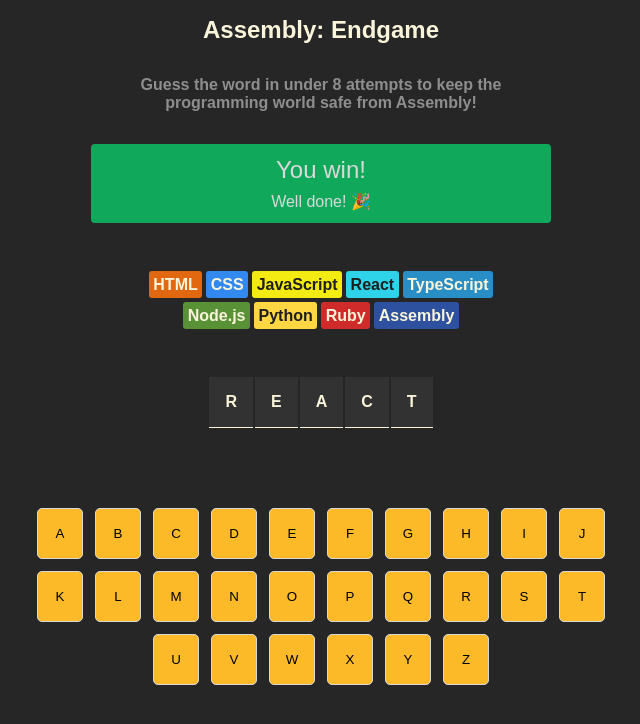
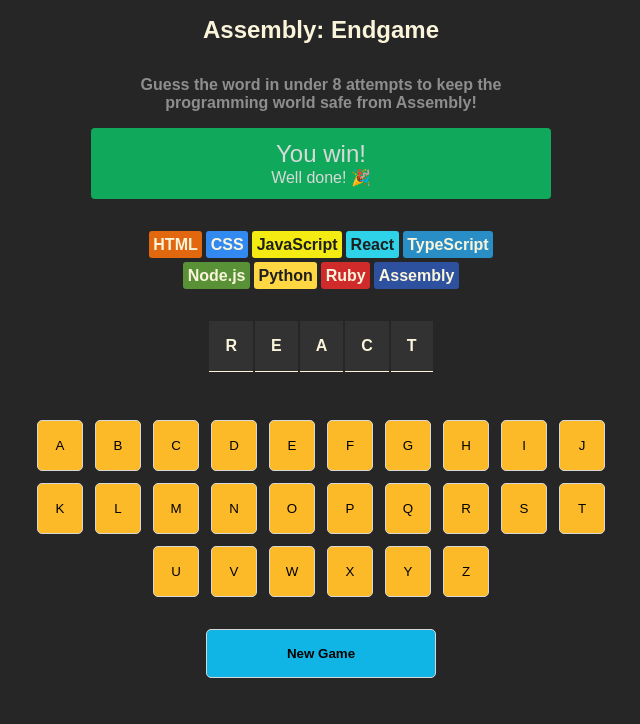
Before and after one commit to VentsislavMonev/Program-Languages-Hangman, a React (Vite) app: page / in a window 1280 px wide. Shown: the top 724 px of the page, without its empty margins (319-959 px from the left). Built offline with nearby package versions, Linux system fonts and the light colour scheme.

Commit message:
Added a new game button and some changes to the css

```diff
--- a/src/App.jsx
+++ b/src/App.jsx
@@ -43,6 +43,7 @@
         <LanguageList list ={languageElements}/>
         <Chars array = {charElements} />
         <Keyboard array = {alphabetElements} />
+        <button className='new-game-bttn'>New Game</button>
       </div>
     </>
   )
--- a/src/index.css
+++ b/src/index.css
@@ -15,6 +15,10 @@
 
   --key-default-color :#FCBA29;
   --key-border-color: #D7D7D7;
+
+  --new-game-bg-color: #11B5E5;
+  --new-game-border-color: #D7D7D7;
+  --new-game-color:#1E1E1E;
 }
 
 * {
@@ -30,6 +34,8 @@
   display: flex;
   justify-content: center;
   align-items: center;
+
+  font-size: 16px;
 
   margin: 0;
 }
@@ -78,7 +84,7 @@
 /* ------------------------STATUS------------------------ */
 
 .status {
-  margin-top: 1rem;
+  /* margin-top: 1rem; */
 
   text-align: center;
   background-color: var(--win-status-color);
@@ -94,7 +100,6 @@
   font-weight: 500;
 
   margin: 0;
-  margin-bottom: .5rem;
   padding:0;
 }
 
@@ -108,7 +113,7 @@
 
 .languages-list {
   width: 30%;
-  margin-top: 3rem;
+  margin-top: 2rem;
   padding:0;
   display: flex;
   flex-wrap: wrap;
@@ -130,7 +135,7 @@
 /* ------------------------CHARS------------------------ */
 
 .chars {
-  margin-top: 2rem;
+  margin-top: 1rem;
   display: flex;
   justify-content: center;
   gap: 2px;
@@ -158,7 +163,7 @@
   gap: .75rem;
 
   padding: 1rem;
-  margin-top: 4rem;
+  margin-top: 2rem;
 
   list-style: none;
 }
@@ -171,7 +176,6 @@
   cursor: pointer;
 
   padding: 1rem;
-
   min-width: 0;
 
   background-color: var(--key-default-color);
@@ -190,3 +194,20 @@
   background: none;
   border: none;
 }
+
+
+/* ------------------------NEW-GAME------------------------ */
+
+.new-game-bttn {
+  width: 20%;
+
+  padding-block: 1rem;
+
+  background-color: var(--new-game-bg-color);
+
+  border: none;
+  border: 1px solid var(--new-game-border-color);
+  border-radius: 5px;
+
+  font-weight: 600;
+}
```
